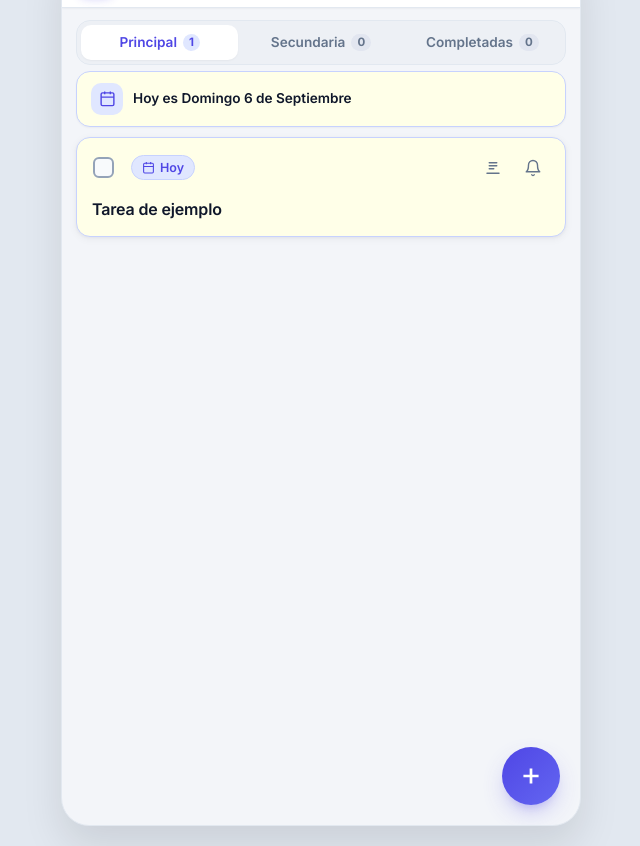
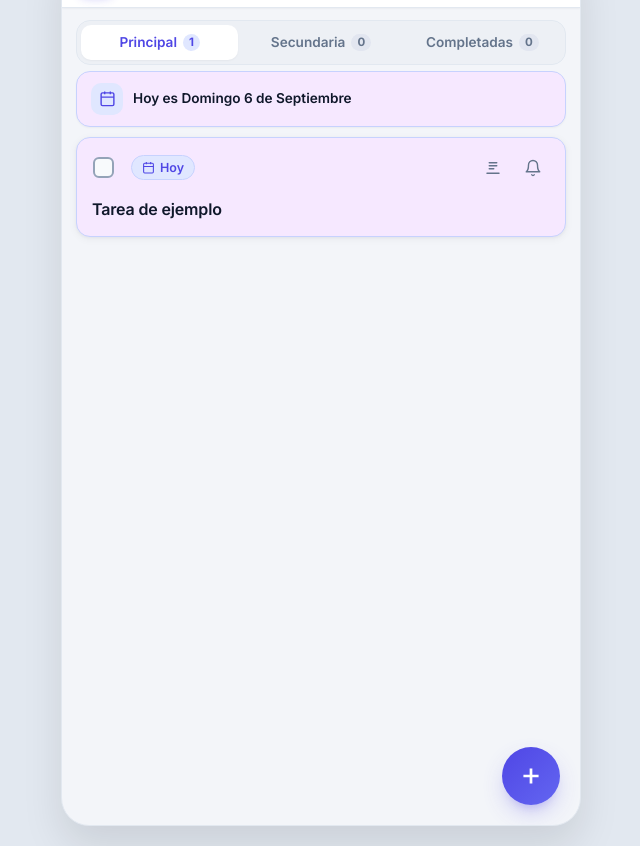
Before and after one commit to wacoss/todopublico, a plain HTML site: page index.html in a window 1280 px wide. Shown: the part 74-920 px from the top of the page, without its empty margins (319-959 px from the left). Drawn offline with Linux system fonts and the light colour scheme.

Commit message:
Update index.html

```diff
--- a/index.html
+++ b/index.html
@@ -26,7 +26,7 @@
       --surface-2-hover: #e2e6f0;
       --check-bg: #f8fafc;
       /*--today-bg: #eef2ff; */
-      --today-bg: #FFFFE8;
+      --today-bg: #F6E8FF;
       --today-border: #c7d2fe;
       --text: #0f172a;
       --text-secondary: #475569;
```
